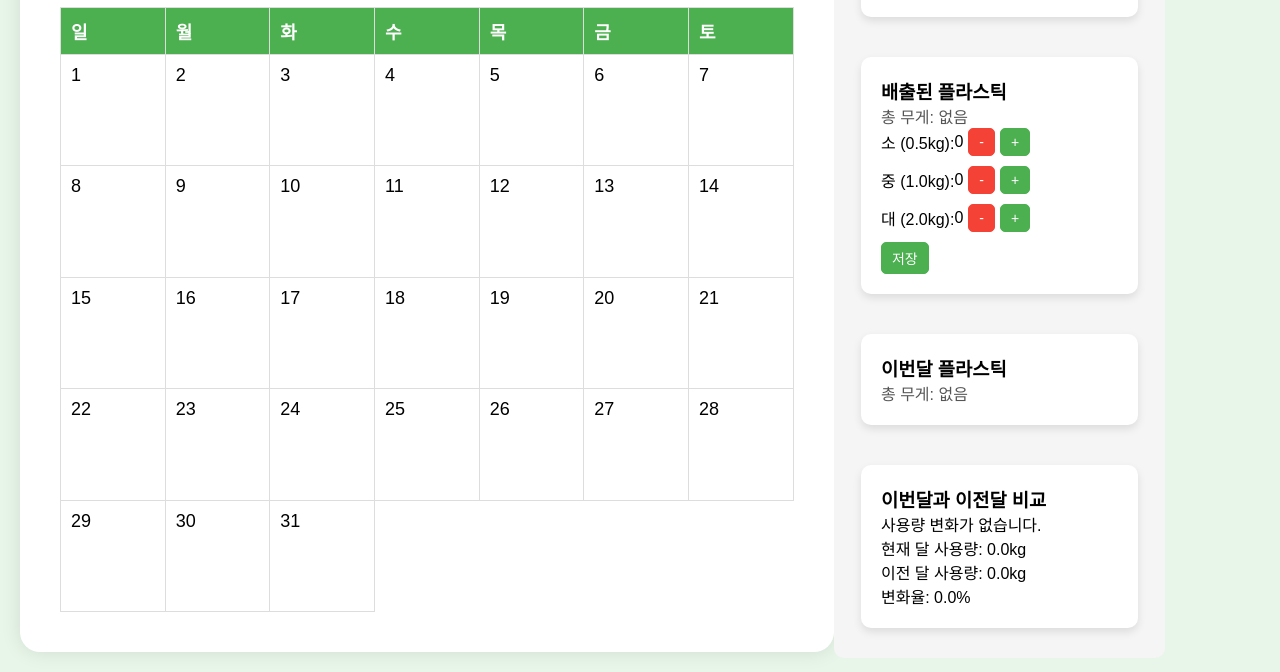
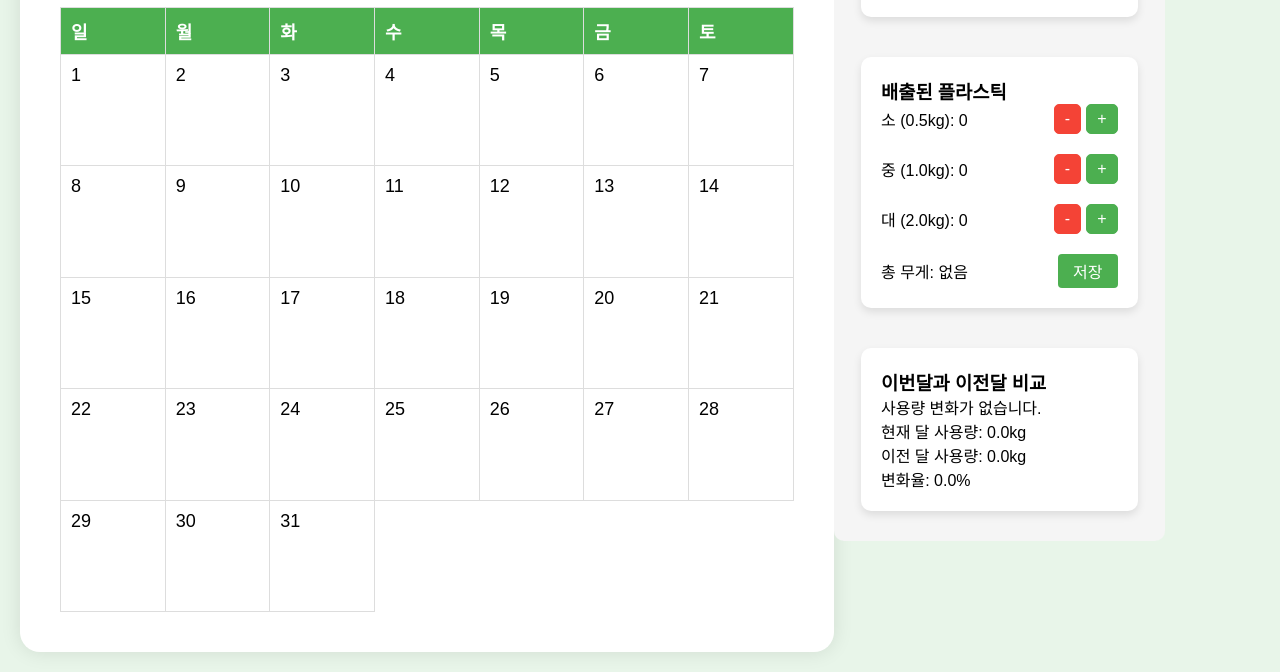
Before and after one commit to JUNE2001/Plastic-Use-Tracker-Calendar, a plain HTML site: page public/calendar.html in a window 1280 px wide. Shown: the part 128-800 px from the top of the page. Drawn offline with Linux system fonts and the light colour scheme; no server answers.

Commit message:
Reapply "최종"
This reverts commit 0afe232963dfeafcc7ed34f995221898df5c78f4.

```diff
--- a/public/calendar.html
+++ b/public/calendar.html
@@ -41,34 +41,45 @@
         </div>
         <div class="side-box">
           <h3>배출된 플라스틱</h3>
-          <div class="usage-info">
-            <p>총 무게: <span id="usage-plastic">없음</span></p>
-          </div>
           <div class="plastic-controls">
-            <div>
-              <p>소 (0.5kg): <span id="small-count">0</span></p>
+            <div class="plastic-control-item">
+              <p>
+                소 (0.5kg):
+                <span class="plastic-count" id="small-count">0</span>
+              </p>
+              <div class="button-group">
                 <button class="decrement" data-target="small">-</button>
                 <button class="increment" data-target="small">+</button>
               </div>
-            <div>
-              <p>중 (1.0kg): <span id="medium-count">0</span></p>
+            </div>
+            <div class="plastic-control-item">
+              <p>
+                중 (1.0kg):
+                <span class="plastic-count" id="medium-count">0</span>
+              </p>
+              <div class="button-group">
                 <button class="decrement" data-target="medium">-</button>
                 <button class="increment" data-target="medium">+</button>
               </div>
-            <div>
-              <p>대 (2.0kg): <span id="large-count">0</span></p>
+            </div>
+            <div class="plastic-control-item">
+              <p>
+                대 (2.0kg):
+                <span class="plastic-count" id="large-count">0</span>
+              </p>
+              <div class="button-group">
                 <button class="decrement" data-target="large">-</button>
                 <button class="increment" data-target="large">+</button>
               </div>
             </div>
+          </div>
+
+          <div class="action-row">
+            <p>총 무게: <span id="usage-plastic">없음</span></p>
             <button id="save-plastic-data" class="save-btn">저장</button>
           </div>
-        <div class="side-box">
-          <h3>이번달 플라스틱</h3>
-          <div class="usage-info">
-            <p>총 무게: <span id="total-monthly-plastic">없음</span></p>
         </div>
-        </div>
+
         <div class="side-box">
           <h3>이번달과 이전달 비교</h3>
           <div class="comparison-box">
--- a/public/styles.css
+++ b/public/styles.css
@@ -252,18 +252,75 @@ select {
   font-size: 0.8em;
   position: absolute;
 }
-.plastic-controls div {
-  display: flex; /* 수평 배치 */
-  align-items: center; /* 세로 중앙 정렬 */
+.plastic-controls {
+  display: flex;
+  flex-direction: column;
+  gap: 10px; /* 각 줄 간 간격 */
+}
+
+.plastic-control-item {
+  display: flex;
+  align-items: center; /* 수직 가운데 정렬 */
+  justify-content: space-between; /* 양쪽 끝으로 배치 */
+}
+
+.plastic-control-item p {
+  flex: 1; /* 카운트와 라벨이 왼쪽에 여유 있게 배치되도록 */
+  margin: 0; /* 여백 제거 */
+  font-size: 1rem; /* 텍스트 크기 */
+  text-align: left; /* 왼쪽 정렬 */
+}
+
+.plastic-count {
+  font-size: 1rem; /* 카운트 크기 */
+  text-align: center; /* 가운데 정렬 */
+}
+
+.button-group {
+  display: flex;
+  gap: 5px; /* 버튼 간 간격 */
+}
+
+.button-group button {
+  padding: 5px 10px; /* 버튼 크기 조정 */
+  font-size: 1rem; /* 버튼 텍스트 크기 */
+}
+
+.action-row {
+  display: flex;
+  align-items: center; /* 수직 정렬 */
+  justify-content: space-between; /* 좌우로 나눠 배치 */
+  margin-top: 10px; /* 약간의 위쪽 여백 */
+}
+
+.total-weight-display {
+  font-size: 1rem; /* 총 무게 텍스트 크기 */
+  margin: 0; /* 기본 여백 제거 */
+}
+
+#save-plastic-data {
+  margin-left: auto; /* 버튼을 오른쪽 끝으로 이동 */
+  padding: 5px 15px; /* 버튼 크기 조정 */
+  font-size: 1rem; /* 버튼 텍스트 크기 */
+  background-color: #4caf50; /* 버튼 배경색 */
+  color: white; /* 버튼 텍스트 색상 */
+  border: none; /* 버튼 테두리 제거 */
+  border-radius: 4px; /* 버튼 모서리 둥글게 */
+  cursor: pointer; /* 마우스 포인터 표시 */
+}
+
+#save-plastic-data:hover {
+  background-color: #45a049; /* 버튼 호버 효과 */
+}
+
+.plastic-control-item {
+  display: flex;
+  align-items: center;
+  justify-content: space-between; /* 텍스트와 버튼 그룹을 양쪽 끝으로 배치 */
   margin-bottom: 10px;
 }
 
-.plastic-controls p {
-  margin: 0;
+.button-group {
   display: flex;
-  align-items: center;
+  gap: 5px; /* 버튼 간격 설정 */
 }
-
-.plastic-controls button {
-  margin-left: 5px; /* 텍스트와 버튼 사이 간격 */
-}
```
Lines whose indentation alone changed are shown as unchanged.
